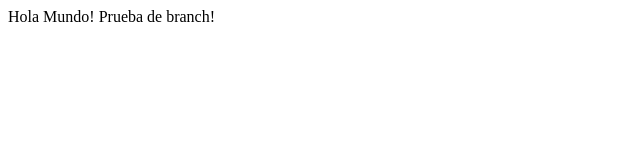
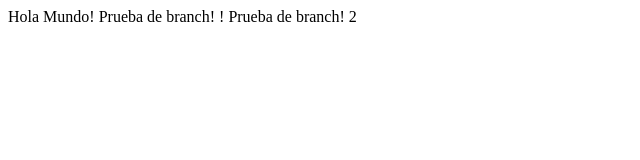
Before and after one commit to jpg1975/test1, a plain HTML site: page index.html in a window 1280 px wide. Shown: the whole page, without its empty margins (0-640 px from the left). Drawn offline with Linux system fonts and the light colour scheme.

Commit message:
segundro commit branch

```diff
--- a/index.html
+++ b/index.html
@@ -7,5 +7,8 @@
 <body>
 Hola Mundo!
 Prueba de branch!
+!
+Prueba de branch!
+2
 </body>
 </html>
```
